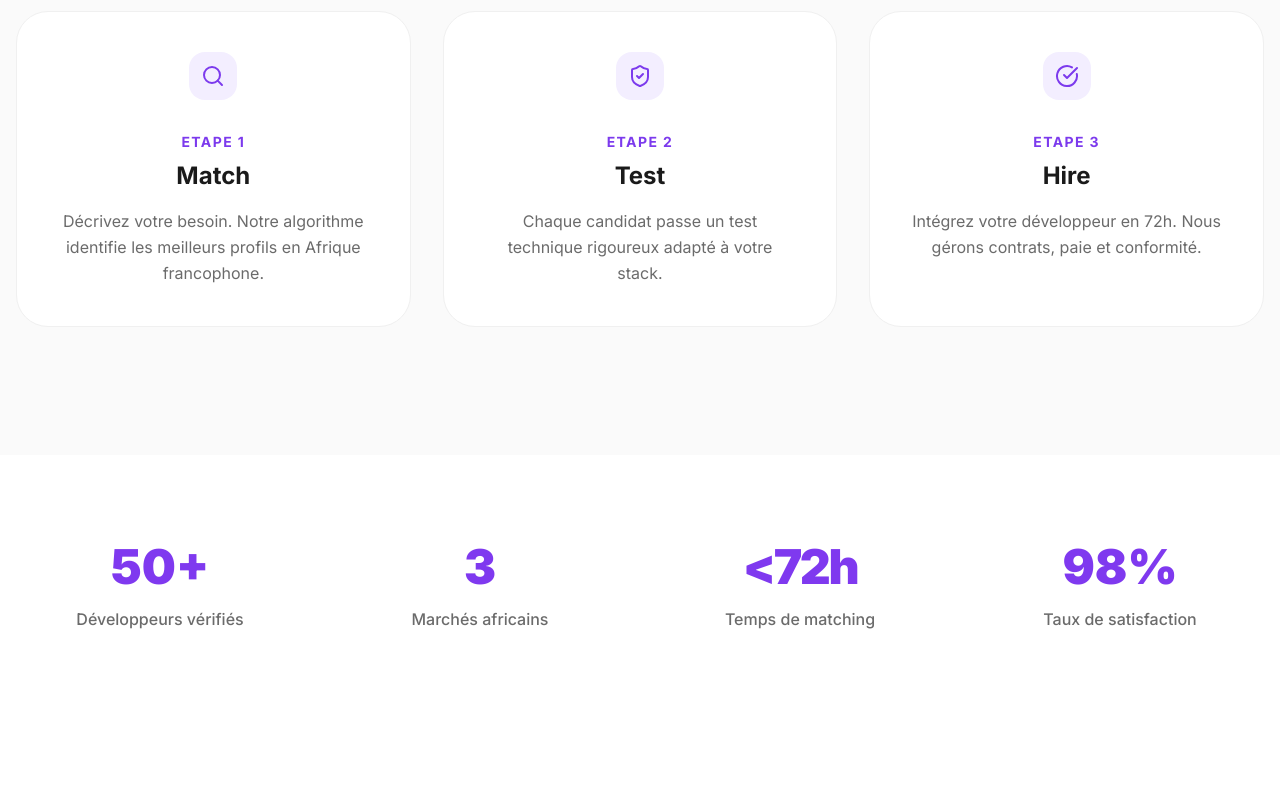
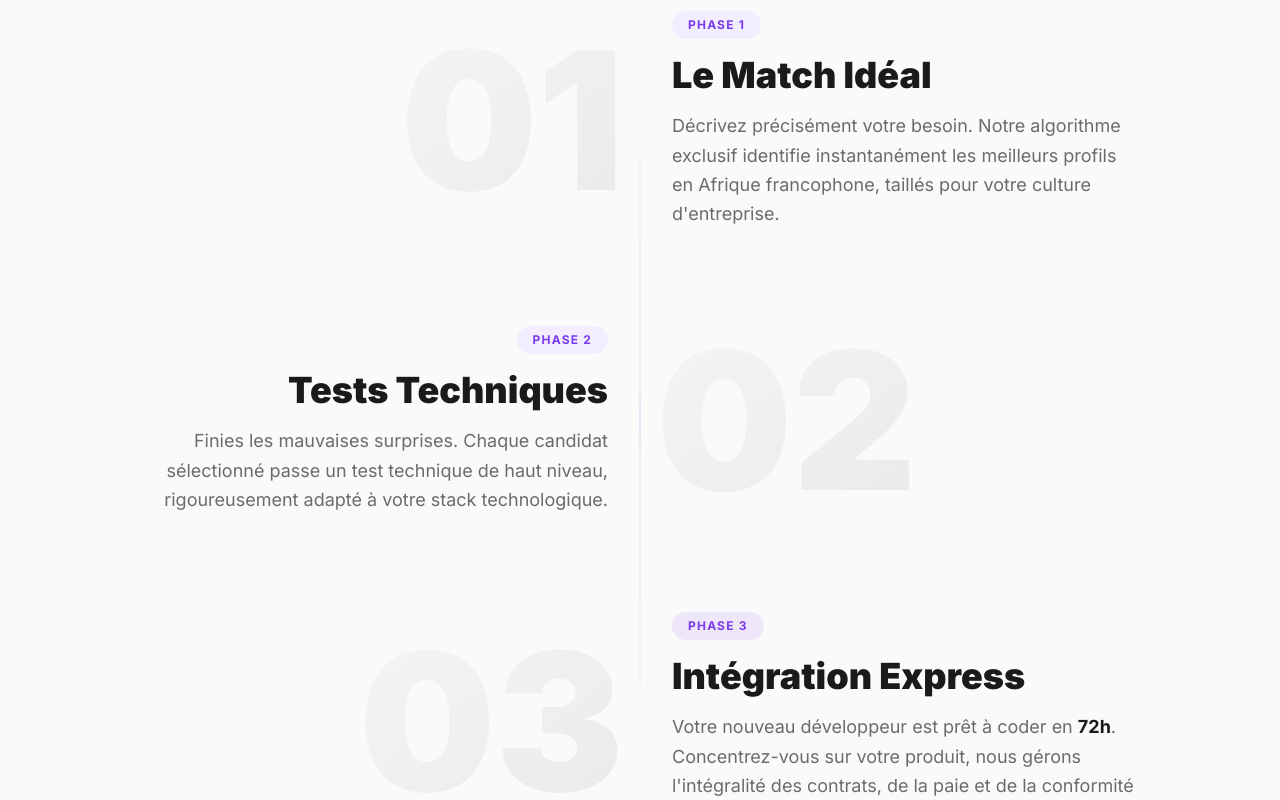
Before and after one commit to angelinah-creator/OPSIDE_Project, a Next.js app in the folder frontend/: page / in a window 1280 px wide. Shown: the part 1140-1940 px from the top of the page. Built offline with nearby package versions, Linux system fonts and the light colour scheme.

Commit message:
correction section "How it word" du landing page

```diff
--- a/frontend/app/page.tsx
+++ b/frontend/app/page.tsx
@@ -71,45 +71,54 @@ export default function LandingPage() {
             <p className="text-[#6B6B6B] text-lg">Trois étapes simples pour constituer votre équipe tech en Afrique.</p>
           </FadeIn>
 
-          <div className="max-w-7xl mx-auto px-4 grid grid-cols-1 md:grid-cols-3 gap-8 text-center">
+          <div className="max-w-5xl mx-auto px-4 flex flex-col gap-16 md:gap-24 relative mt-12">
+            {/* Ligne de connexion verticale subtile */}
+            <div className="hidden md:block absolute left-1/2 top-10 bottom-10 w-px bg-gradient-to-b from-transparent via-[#7C3AED]/20 to-transparent -translate-x-1/2" />
+
             {/* Step 1 */}
-            <FadeIn delay={200}>
-              <div className="bg-white p-10 rounded-3xl border border-[#F0F0F0] hover:shadow-elevated transition-all group hover:-translate-y-2 duration-300 h-full">
-                <div className="w-12 h-12 rounded-xl bg-[#F3EEFF] flex items-center justify-center mb-8 group-hover:bg-[#7C3AED] transition-colors group-hover:scale-110 duration-300 mx-auto">
-                  <Search className="w-6 h-6 text-[#7C3AED] group-hover:text-white transition-colors" />
+            <FadeIn delay={200} className="relative flex flex-col md:flex-row items-center gap-8 md:gap-16 group">
+              <div className="md:w-1/2 flex justify-center md:justify-end relative">
+                <div className="relative flex items-center justify-center">
+                  <span className="text-[10rem] md:text-[12rem] leading-none font-black text-transparent bg-clip-text bg-gradient-to-br from-[#F5F5F5] to-[#EAEAEA] group-hover:from-[#F3EEFF] group-hover:to-[#E0D4FF] transition-all duration-700 select-none md:-mr-4">01</span>
                 </div>
-                <p className="text-[#7C3AED] text-sm font-bold uppercase tracking-widest mb-2">Etape 1</p>
-                <h3 className="text-2xl font-bold mb-4 text-[#1A1A1A]">Match</h3>
-                <p className="text-[#6B6B6B] leading-relaxed">
-                  Décrivez votre besoin. Notre algorithme identifie les meilleurs profils en Afrique francophone.
+              </div>
+              <div className="md:w-1/2 text-center md:text-left z-10">
+                <div className="inline-block px-4 py-1.5 rounded-full bg-[#F3EEFF] text-[#7C3AED] text-xs font-bold uppercase tracking-widest mb-4">Phase 1</div>
+                <h3 className="text-3xl md:text-4xl font-black mb-4 text-[#1A1A1A]">Le Match Idéal</h3>
+                <p className="text-[#6B6B6B] text-lg leading-relaxed">
+                  Décrivez précisément votre besoin. Notre algorithme exclusif identifie instantanément les meilleurs profils en Afrique francophone, taillés pour votre culture d'entreprise.
                 </p>
               </div>
             </FadeIn>
 
             {/* Step 2 */}
-            <FadeIn delay={400}>
-              <div className="bg-white p-10 rounded-3xl border border-[#F0F0F0] hover:shadow-elevated transition-all group hover:-translate-y-2 duration-300 h-full">
-                <div className="w-12 h-12 rounded-xl bg-[#F3EEFF] flex items-center justify-center mb-8 group-hover:bg-[#7C3AED] transition-colors group-hover:scale-110 duration-300 mx-auto">
-                  <ShieldCheck className="w-6 h-6 text-[#7C3AED] group-hover:text-white transition-colors" />
+            <FadeIn delay={300} className="relative flex flex-col md:flex-row-reverse items-center gap-8 md:gap-16 group">
+              <div className="md:w-1/2 flex justify-center md:justify-start relative">
+                <div className="relative flex items-center justify-center">
+                  <span className="text-[10rem] md:text-[12rem] leading-none font-black text-transparent bg-clip-text bg-gradient-to-br from-[#F5F5F5] to-[#EAEAEA] group-hover:from-[#F3EEFF] group-hover:to-[#E0D4FF] transition-all duration-700 select-none md:-ml-4">02</span>
                 </div>
-                <p className="text-[#7C3AED] text-sm font-bold uppercase tracking-widest mb-2">Etape 2</p>
-                <h3 className="text-2xl font-bold mb-4 text-[#1A1A1A]">Test</h3>
-                <p className="text-[#6B6B6B] leading-relaxed">
-                  Chaque candidat passe un test technique rigoureux adapté à votre stack.
+              </div>
+              <div className="md:w-1/2 text-center md:text-right z-10">
+                <div className="inline-block px-4 py-1.5 rounded-full bg-[#F3EEFF] text-[#7C3AED] text-xs font-bold uppercase tracking-widest mb-4">Phase 2</div>
+                <h3 className="text-3xl md:text-4xl font-black mb-4 text-[#1A1A1A]">Tests Techniques</h3>
+                <p className="text-[#6B6B6B] text-lg leading-relaxed">
+                  Finies les mauvaises surprises. Chaque candidat sélectionné passe un test technique de haut niveau, rigoureusement adapté à votre stack technologique.
                 </p>
               </div>
             </FadeIn>
 
             {/* Step 3 */}
-            <FadeIn delay={600}>
-              <div className="bg-white p-10 rounded-3xl border border-[#F0F0F0] hover:shadow-elevated transition-all group hover:-translate-y-2 duration-300 h-full">
-                <div className="w-12 h-12 rounded-xl bg-[#F3EEFF] flex items-center justify-center mb-8 group-hover:bg-[#7C3AED] transition-colors group-hover:scale-110 duration-300 mx-auto">
-                  <CheckCircle className="w-6 h-6 text-[#7C3AED] group-hover:text-white transition-colors" />
+            <FadeIn delay={400} className="relative flex flex-col md:flex-row items-center gap-8 md:gap-16 group">
+              <div className="md:w-1/2 flex justify-center md:justify-end relative">
+                <div className="relative flex items-center justify-center">
+                  <span className="text-[10rem] md:text-[12rem] leading-none font-black text-transparent bg-clip-text bg-gradient-to-br from-[#F5F5F5] to-[#EAEAEA] group-hover:from-[#F3EEFF] group-hover:to-[#E0D4FF] transition-all duration-700 select-none md:-mr-4">03</span>
                 </div>
-                <p className="text-[#7C3AED] text-sm font-bold uppercase tracking-widest mb-2">Etape 3</p>
-                <h3 className="text-2xl font-bold mb-4 text-[#1A1A1A]">Hire</h3>
-                <p className="text-[#6B6B6B] leading-relaxed">
-                  Intégrez votre développeur en 72h. Nous gérons contrats, paie et conformité.
+              </div>
+              <div className="md:w-1/2 text-center md:text-left z-10">
+                <div className="inline-block px-4 py-1.5 rounded-full bg-[#7C3AED]/10 text-[#7C3AED] text-xs font-bold uppercase tracking-widest mb-4">Phase 3</div>
+                <h3 className="text-3xl md:text-4xl font-black mb-4 text-[#1A1A1A]">Intégration Express</h3>
+                <p className="text-[#6B6B6B] text-lg leading-relaxed">
+                  Votre nouveau développeur est prêt à coder en <span className="font-bold text-[#1A1A1A]">72h</span>. Concentrez-vous sur votre produit, nous gérons l'intégralité des contrats, de la paie et de la conformité légale.
                 </p>
               </div>
             </FadeIn>
```
